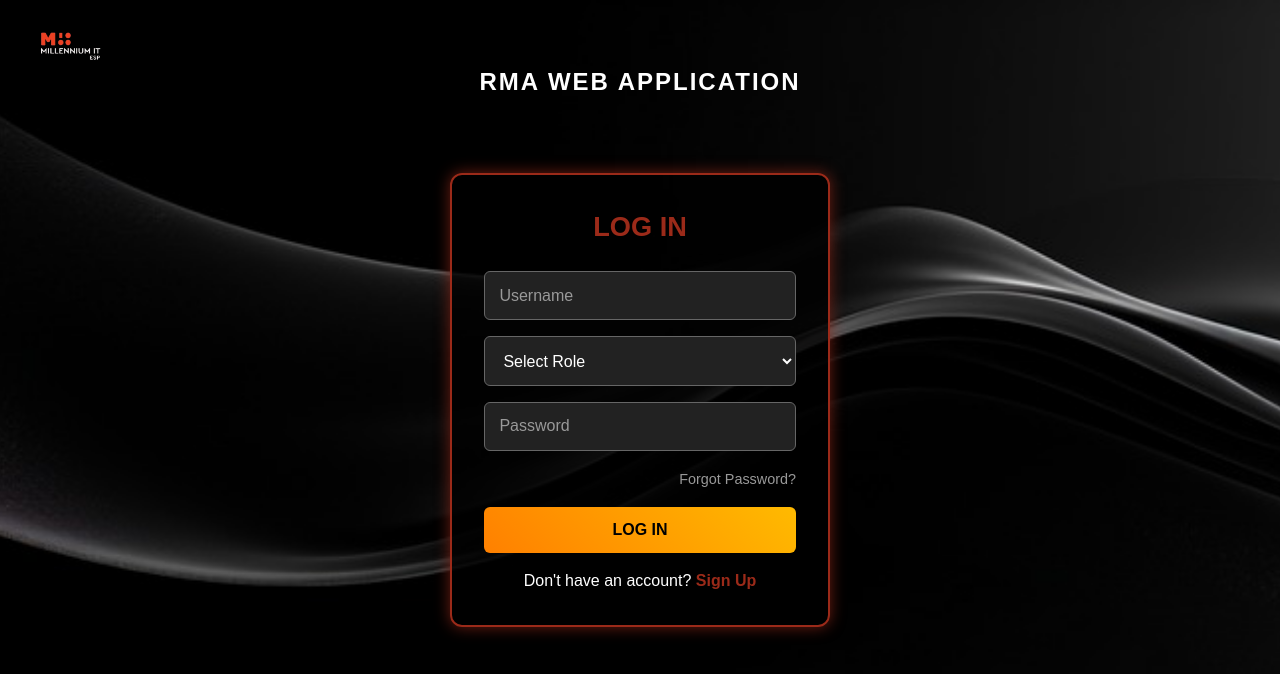
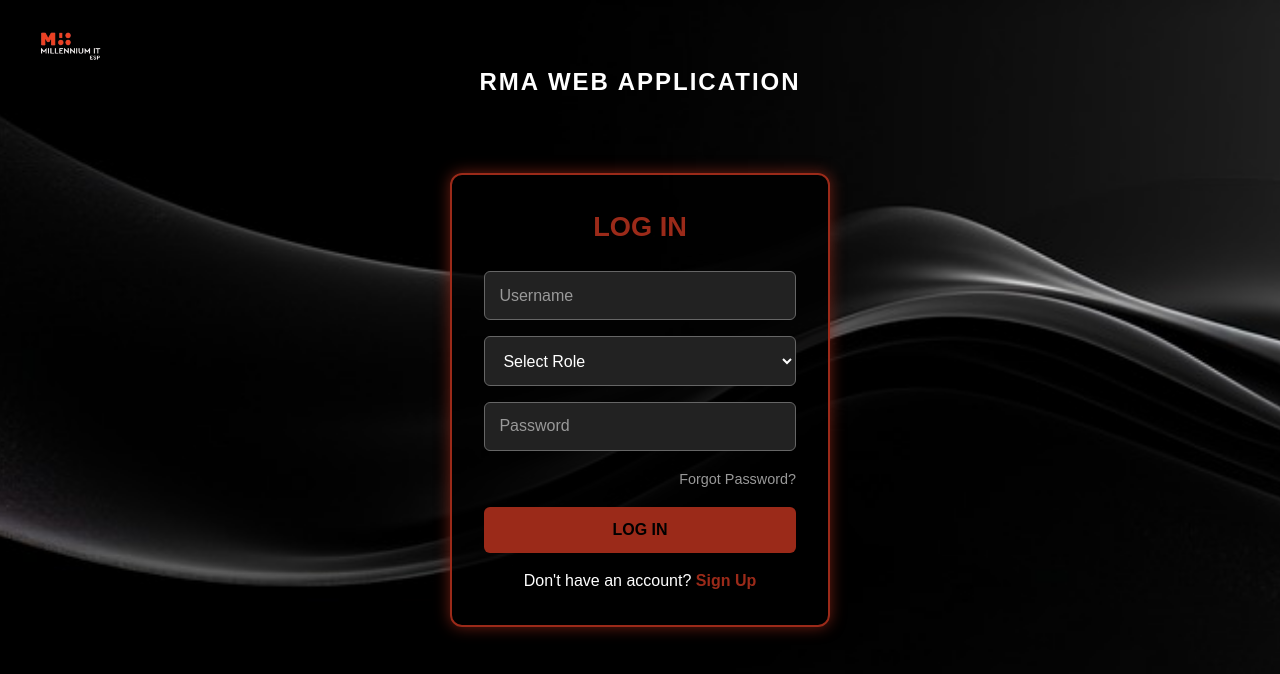
Before and after one commit to rma-organization/rmafrontend, a React (Vite) app: page / in a window 1280 px wide. Shown: the top 674 px of the page. Built offline with nearby package versions, Linux system fonts and the light colour scheme.

Commit message:
feat: Add Supply Chain Home Page and New Inventory Route

```diff
--- a/src/App.css
+++ b/src/App.css
@@ -19,7 +19,7 @@ body {
   justify-content: center;
   height: 100vh;
   width: 100vw;
-  text-align: center;
+  /* text-align: center; */
 }
 
 /* Ensures all pages take full height */
@@ -40,7 +40,7 @@ h1, h2, h3 {
 
 /* Buttons - Applies to Login & Signup */
 button {
-  background: linear-gradient(45deg, #ff8000, #ffba00);
+  /* background: linear-gradient(45deg, #ff8000, #ffba00); */
   color: white;
   font-weight: bold;
   border: none;
--- a/src/App.jsx
+++ b/src/App.jsx
@@ -64,7 +64,7 @@ function App() {
         navigate("/admin-home");
         break;
       case "SUPPLYCHAIN":
-        navigate("/add-inventory");
+        navigate("/supply-chain-home");
         break;
       case "ENGINEER":
         navigate("/engineer-home");
@@ -99,6 +99,7 @@ function App() {
                 <Route path="/admin-home" element={<AdminHomePage />} />
                 <Route path="/engineer-home" element={<EngineerHomePage />} />
                 <Route path="/rma-home" element={<RMAHomePage />} />
+                <Route path="/supply-chain-home" element={<SupplyChainHomePage  />} />
 
                 {/* //bihan add */}
                 <Route path="AddNewInventory" element={<AddNewInventory />} />
--- a/src/components/navbar/Sidebar.jsx
+++ b/src/components/navbar/Sidebar.jsx
@@ -45,7 +45,7 @@ const roleAccess = {
   ADMIN: ['/admin-home', '/AddUser', '/ManageUser', '/AddVendor', '/AddCustomer'],
   SUPPLYCHAIN: [
     '/add-inventory', '/ListInventoryComponent', '/InventoryManagement',
-    '/EditInventory', '/SuccessfullyAddInventory', '/RequestDetailShow', '/showInventory/:id'
+    '/EditInventory', '/SuccessfullyAddInventory', '/RequestDetailShow', '/showInventory/:id','/AddNewInventory'
   ],
   ENGINEER: ['/engineer-home', '/RequestPage', '/StatusPage']
 };
```
